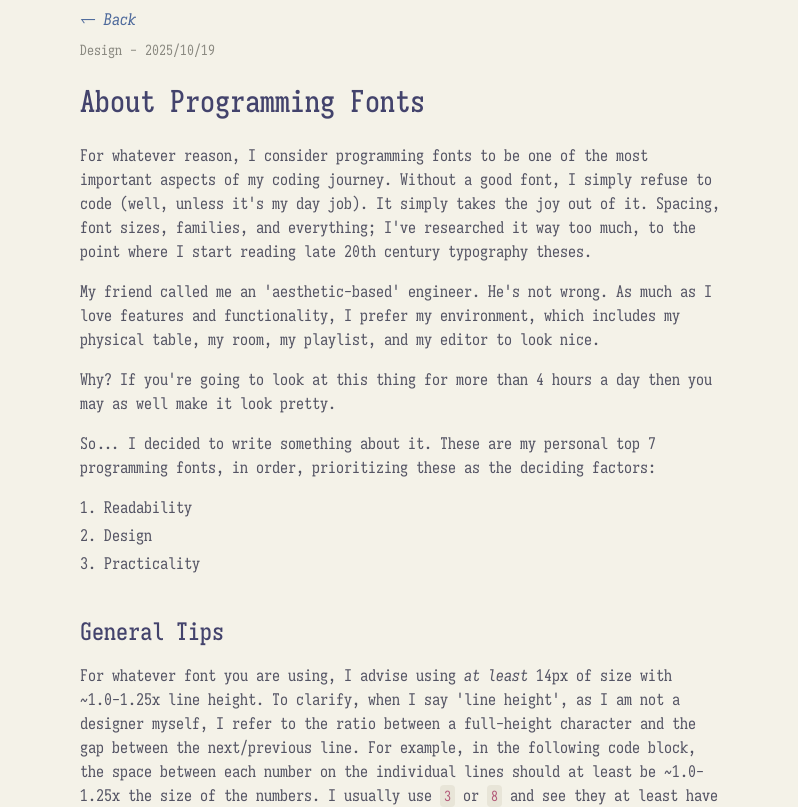
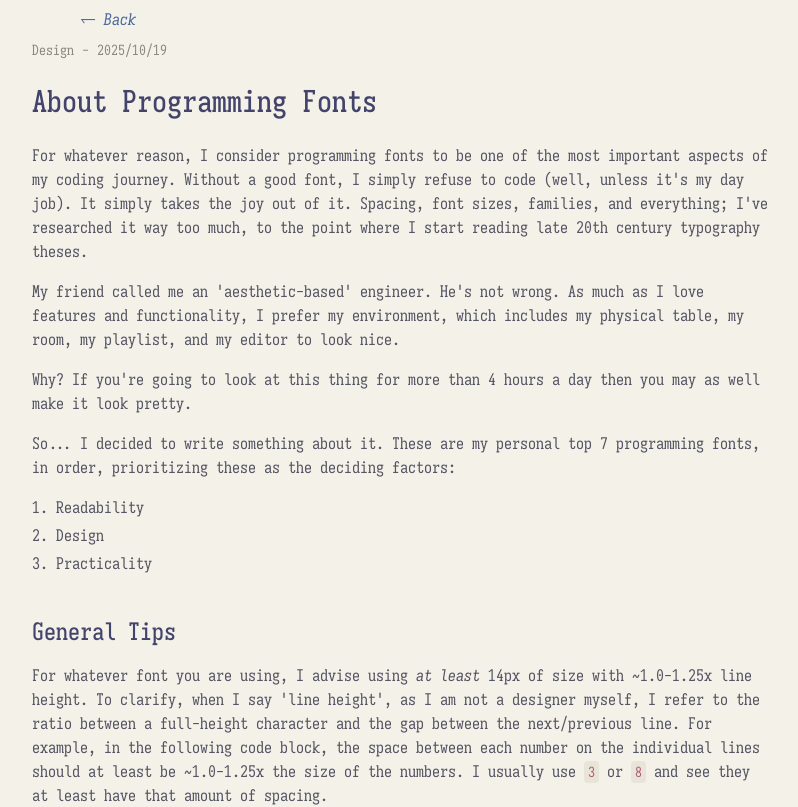
Before and after one commit to dhisonp/page, a Next.js app: page /blog/about-programming-fonts in a window 1280 px wide. Shown: the top 807 px of the page, without its empty margins (240-1038 px from the left). Built offline with nearby package versions, Linux system fonts and the light colour scheme.

Commit message:
adjust max width for blog content

```diff
--- a/src/app/blog/[slug]/page.tsx
+++ b/src/app/blog/[slug]/page.tsx
@@ -51,7 +51,7 @@
           </Link>
         </div>
       </div>
-      <div className="mx-auto max-w-2xl px-4 pb-12">
+      <div className="mx-auto max-w-3xl px-4 pb-12">
         <div className="mb-6 flex gap-2 text-sm blog-meta">
           <span>{post.category}</span>
           <span>-</span>
```
